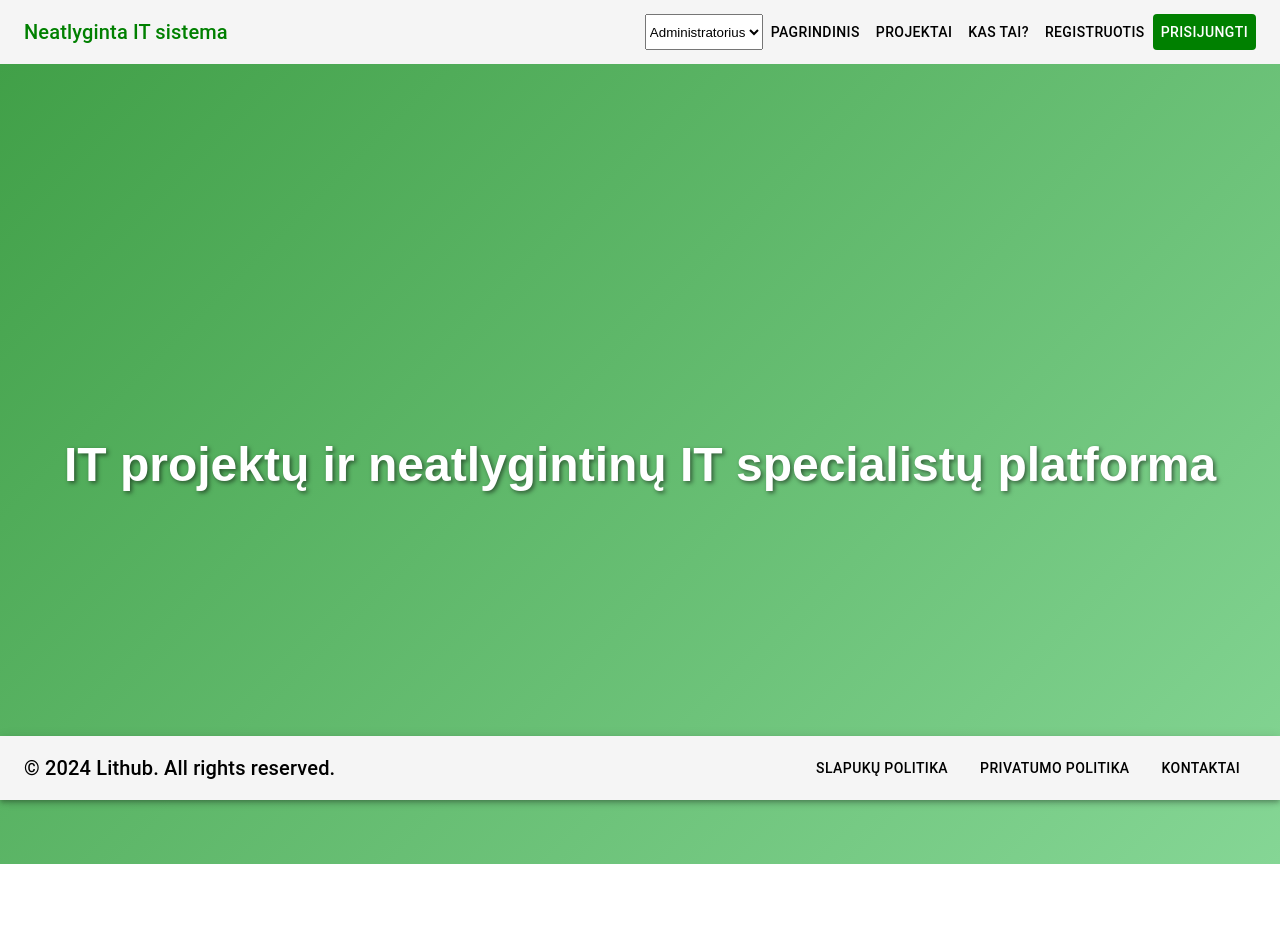
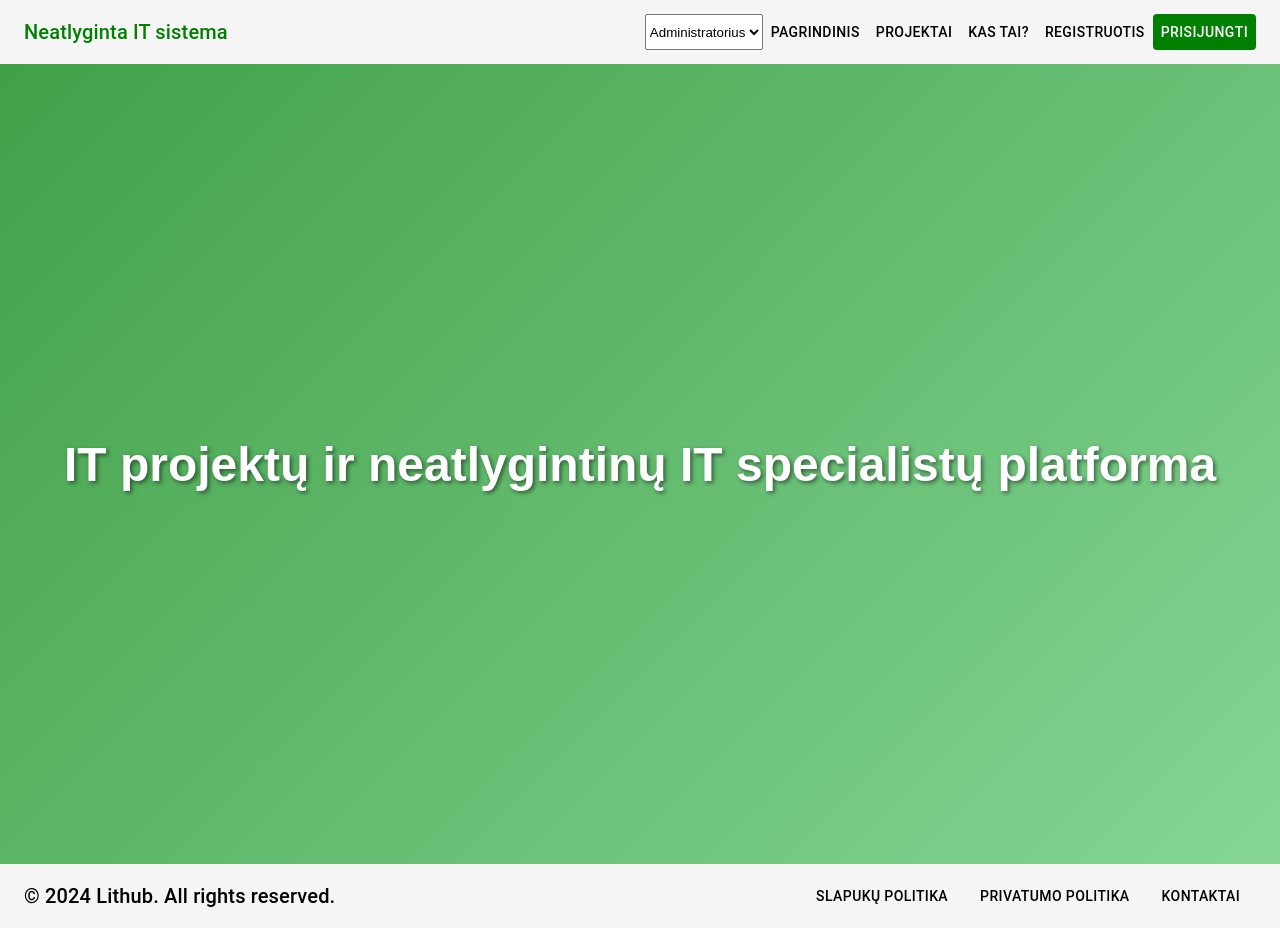
Before and after one commit to Kazill/LitHub, a React (Create React App) app in the folder lithub/: page / in a window 1280 px wide. Before the commit the page ends 864 px from the top, so only its background shows below. Built offline with nearby package versions, Linux system fonts and the light colour scheme; no server answers.

Commit message:
Update Footer.css

```diff
--- a/lithub/src/Footer.css
+++ b/lithub/src/Footer.css
@@ -1,6 +1,14 @@
-body .footer {
-    position:fixed;
-    left:0;
-    bottom:0;
-    right:0;
-}
+.container {
+    min-height: 100vh;
+    padding-bottom: 0px;
+    position: relative;
+  }
+
+  .footer {
+    position: fixed;
+    bottom: 0;
+    left: 0;
+    width: 100%;
+    background-color: #f8f9fa;
+    z-index: 999;
+  }
```
